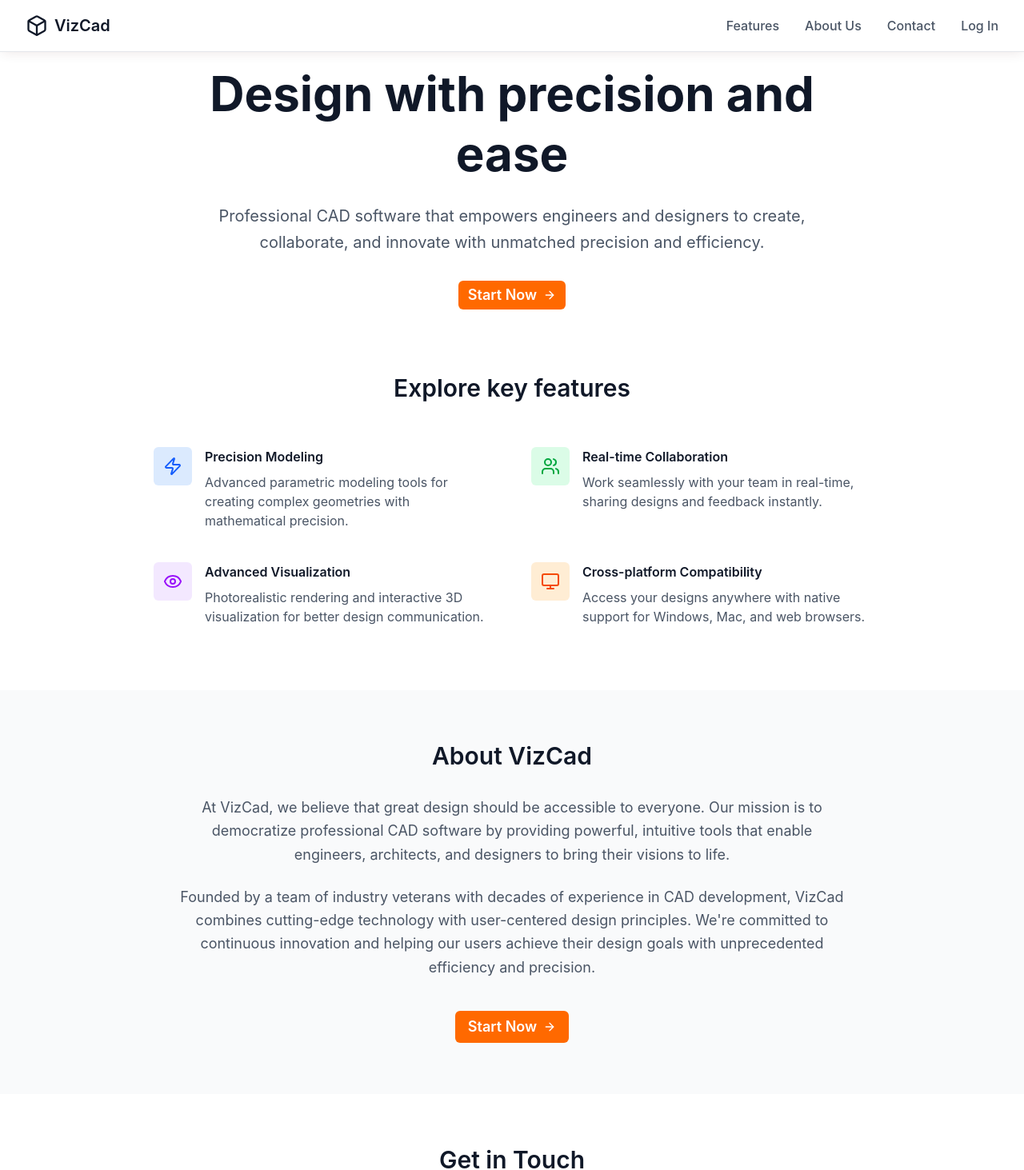
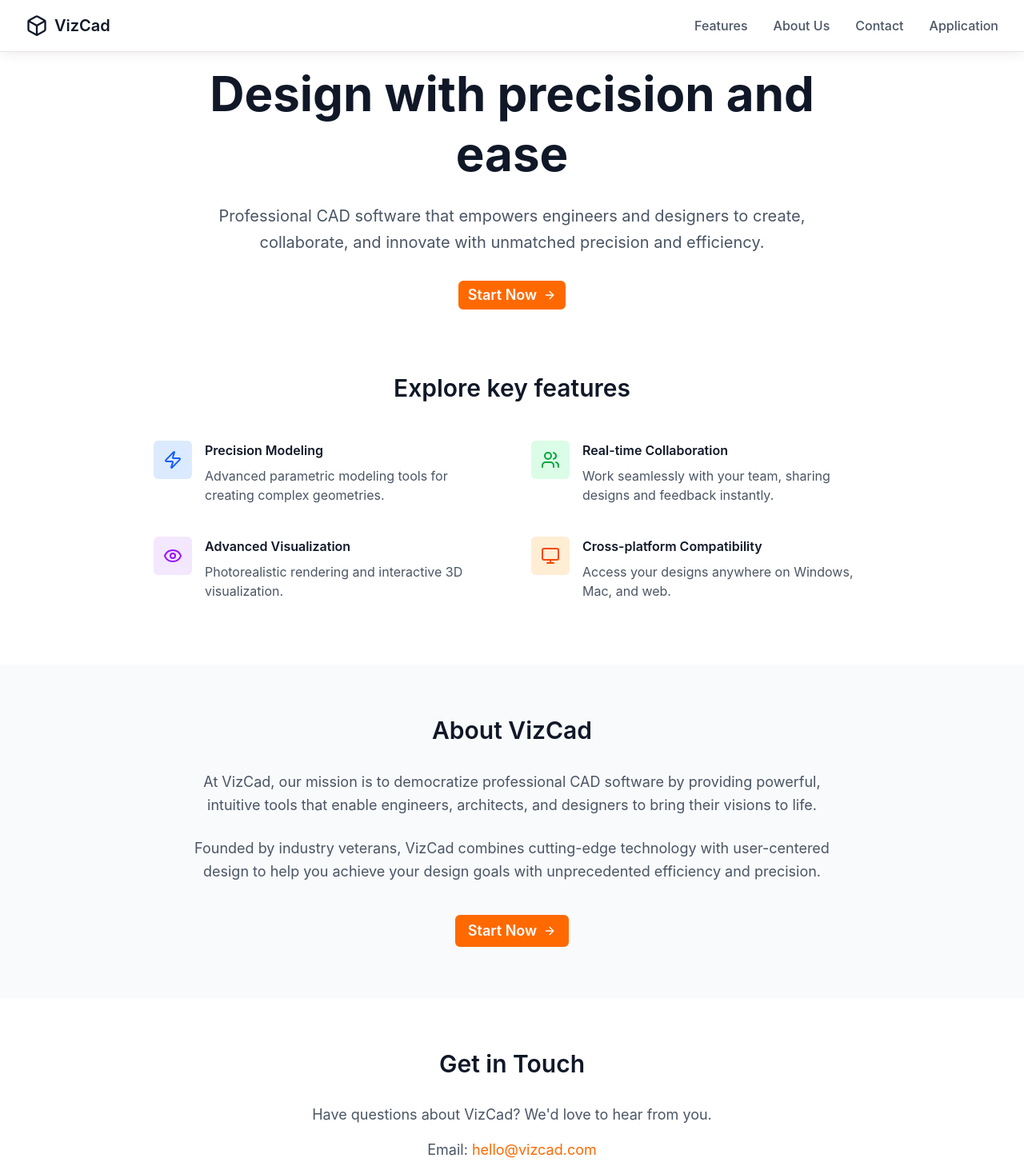
Before and after one commit to DuoMuskeeters/VizCad, a React (Vite) app: page / in a window 1280 px wide. Shown: the top 1463 px of the page at 80% size. Built offline with nearby package versions, Linux system fonts and the light colour scheme.

Commit message:
edit application page

```diff
--- a/src/components/Header.tsx
+++ b/src/components/Header.tsx
@@ -1,30 +1,61 @@
+"use client"
+
 import { Box } from "lucide-react"
-import { Link } from "@tanstack/react-router"
+import { Link, useLocation } from "@tanstack/react-router"
 
 export default function Header() {
+  const location = useLocation()
+  const isAppPage = location.pathname === "/app"
+
+  const handleNavClick = (sectionId: string) => {
+    if (isAppPage) {
+      // App sayfasındaysak ana sayfaya git ve section'a scroll yap
+      window.location.href = `/#${sectionId}`
+    } else {
+      // Ana sayfadaysak direkt scroll yap
+      const element = document.getElementById(sectionId)
+      if (element) {
+        element.scrollIntoView({ behavior: "smooth" })
+      }
+    }
+  }
+
   return (
     <header className="fixed top-0 left-0 right-0 z-50 bg-white border-b border-gray-200 shadow-sm">
       <nav className="max-w-7xl mx-auto px-4 sm:px-6 lg:px-8">
         <div className="flex justify-between items-center h-16">
-          {/* Logo */}
-          <div className="flex items-center space-x-2">
+          {/* Logo - Ana sayfaya yönlendir */}
+          <Link to="/" className="flex items-center space-x-2 hover:opacity-80 transition-opacity">
             <Box className="h-7 w-7 text-gray-900" />
             <span className="text-xl font-semibold text-gray-900">VizCad</span>
-          </div>
+          </Link>
 
           {/* Navigation Menu */}
           <div className="hidden md:flex items-center space-x-8">
-            <a href="#features" className="text-gray-600 hover:text-gray-900 font-medium">
+            <button
+              onClick={() => handleNavClick("features")}
+              className="text-gray-600 hover:text-gray-900 font-medium transition-colors cursor-pointer"
+            >
               Features
-            </a>
-            <a href="#about" className="text-gray-600 hover:text-gray-900 font-medium">
+            </button>
+            <button
+              onClick={() => handleNavClick("about")}
+              className="text-gray-600 hover:text-gray-900 font-medium transition-colors cursor-pointer"
+            >
               About Us
-            </a>
-            <a href="#contact" className="text-gray-600 hover:text-gray-900 font-medium">
+            </button>
+            <button
+              onClick={() => handleNavClick("contact")}
+              className="text-gray-600 hover:text-gray-900 font-medium transition-colors cursor-pointer"
+            >
               Contact
-            </a>
-            <Link to="/app" className="text-gray-600 hover:text-gray-900 font-medium">
-              Log In
+            </button>
+            <Link
+              to="/app"
+              className="text-gray-600 hover:text-gray-900 font-medium transition-colors"
+              onClick={() => handleNavClick("application")}
+            >
+              Application
             </Link>
           </div>
 
--- a/src/routes/app.tsx
+++ b/src/routes/app.tsx
@@ -1,10 +1,17 @@
-import { VtkApp } from "@/components/vtk";
-import { createFileRoute } from "@tanstack/react-router";
+import { VtkApp } from "@/components/vtk"
+import { createFileRoute } from "@tanstack/react-router"
 
 export const Route = createFileRoute("/app")({
-  component: RouteComponent,
-});
+  component: AppPage,
+})
 
-function RouteComponent() {
-  return <VtkApp />;
+function AppPage() {
+  return (
+    <div className="min-h-screen bg-white flex items-center justify-center p-4">
+      {/* Main Application Window */}
+      <div className="w-full max-w-7xl h-[57.5vh] bg-white rounded-lg border border-gray-200 shadow-lg overflow-hidden">
+        <VtkApp />
+      </div>
+    </div>
+  )
 }
--- a/src/routes/index.tsx
+++ b/src/routes/index.tsx
@@ -8,20 +8,19 @@ export const Route = createFileRoute("/")({
 
 function HomePage() {
   return (
-    // Ana sayfa kapsayıcısı
     <div className="min-h-screen bg-white">
+      {/* --- ANA BÖLÜM --- */}
+      <section className="py-20 px-4 sm:px-6 lg:px-8">
+        <div className="container mx-auto max-w-4xl">
+          {/*
+            DÜZELTME:
+            'grid lg:grid-cols-2' sınıfı yerine 'flex flex-col' kullanıldı.
+            Bu, içindeki iki ana bölümü (tanıtım ve özellikler) alt alta sıralar.
+            'gap-20' aralarındaki boşluğu ayarlar.
+          */}
+          <div className="flex flex-col gap-20">
 
-      {/* DÜZELTME:
-        Gereksiz katmanlar kaldırıldı. Her bir <section> artık ana div'in doğrudan altında,
-        daha temiz ve doğrusal bir yapıda yer alıyor.
-      */}
-
-      {/* Hero ve Özellikler Bölümü */}
-      <section className="py-20 px-4">
-        <div className="container mx-auto max-w-4xl">
-          <div className="flex flex-col space-y-20">
-
-            {/* Üst Kısım - Ana İçerik */}
+            {/* BÖLÜM 1: Ana İçerik */}
             <div className="space-y-8 text-center">
               <div className="space-y-6">
                 <h1 className="text-4xl sm:text-5xl lg:text-6xl font-bold text-gray-900 leading-tight">
@@ -32,6 +31,7 @@ function HomePage() {
                   with unmatched precision and efficiency.
                 </p>
               </div>
+
               <div>
                 <Button
                   asChild
@@ -45,10 +45,11 @@ function HomePage() {
               </div>
             </div>
 
-            {/* Alt Kısım - Temel Özellikler */}
-            <div className="space-y-8">
+            {/* BÖLÜM 2: Temel Özellikler */}
+            <div id="features" className="space-y-12">
               <h2 className="text-3xl font-semibold text-gray-900 text-center">Explore key features</h2>
-              <div className="grid grid-cols-1 md:grid-cols-2 gap-x-12 gap-y-10 pt-6">
+
+              <div className="grid grid-cols-1 md:grid-cols-2 gap-x-12 gap-y-10">
                 {/* Precision Modeling */}
                 <div className="flex items-start gap-4">
                   <div className="w-12 h-12 bg-blue-100 rounded-lg flex items-center justify-center flex-shrink-0">
@@ -57,10 +58,11 @@ function HomePage() {
                   <div>
                     <h3 className="font-semibold text-gray-900 mb-2">Precision Modeling</h3>
                     <p className="text-gray-600">
-                      Advanced parametric modeling tools for creating complex geometries with mathematical precision.
+                      Advanced parametric modeling tools for creating complex geometries.
                     </p>
                   </div>
                 </div>
+
                 {/* Real-time Collaboration */}
                 <div className="flex items-start gap-4">
                   <div className="w-12 h-12 bg-green-100 rounded-lg flex items-center justify-center flex-shrink-0">
@@ -69,10 +71,11 @@ function HomePage() {
                   <div>
                     <h3 className="font-semibold text-gray-900 mb-2">Real-time Collaboration</h3>
                     <p className="text-gray-600">
-                      Work seamlessly with your team in real-time, sharing designs and feedback instantly.
+                      Work seamlessly with your team, sharing designs and feedback instantly.
                     </p>
                   </div>
                 </div>
+
                 {/* Advanced Visualization */}
                 <div className="flex items-start gap-4">
                   <div className="w-12 h-12 bg-purple-100 rounded-lg flex items-center justify-center flex-shrink-0">
@@ -81,10 +84,11 @@ function HomePage() {
                   <div>
                     <h3 className="font-semibold text-gray-900 mb-2">Advanced Visualization</h3>
                     <p className="text-gray-600">
-                      Photorealistic rendering and interactive 3D visualization for better design communication.
+                      Photorealistic rendering and interactive 3D visualization.
                     </p>
                   </div>
                 </div>
+
                 {/* Cross-platform Compatibility */}
                 <div className="flex items-start gap-4">
                   <div className="w-12 h-12 bg-orange-100 rounded-lg flex items-center justify-center flex-shrink-0">
@@ -93,31 +97,28 @@ function HomePage() {
                   <div>
                     <h3 className="font-semibold text-gray-900 mb-2">Cross-platform Compatibility</h3>
                     <p className="text-gray-600">
-                      Access your designs anywhere with native support for Windows, Mac, and web browsers.
+                      Access your designs anywhere on Windows, Mac, and web.
                     </p>
                   </div>
                 </div>
               </div>
             </div>
-
           </div>
         </div>
       </section>
 
-      {/* About Us Section */}
+      {/* --- HAKKIMIZDA BÖLÜMÜ --- */}
       <section id="about" className="py-16 bg-gray-50">
         <div className="max-w-4xl mx-auto px-4 sm:px-6 lg:px-8 text-center">
           <h2 className="text-3xl font-semibold text-gray-900 mb-8">About VizCad</h2>
           <div className="space-y-6 text-lg text-gray-600 leading-relaxed">
             <p>
-              At VizCad, we believe that great design should be accessible to everyone. Our mission is to democratize
-              professional CAD software by providing powerful, intuitive tools that enable engineers, architects, and
-              designers to bring their visions to life.
+              At VizCad, our mission is to democratize professional CAD software by providing powerful, intuitive tools
+              that enable engineers, architects, and designers to bring their visions to life.
             </p>
             <p>
-              Founded by a team of industry veterans with decades of experience in CAD development, VizCad combines
-              cutting-edge technology with user-centered design principles. We're committed to continuous innovation and
-              helping our users achieve their design goals with unprecedented efficiency and precision.
+              Founded by industry veterans, VizCad combines cutting-edge technology with user-centered design to help you
+              achieve your design goals with unprecedented efficiency and precision.
             </p>
           </div>
           <div className="mt-10">
@@ -135,7 +136,7 @@ function HomePage() {
         </div>
       </section>
 
-      {/* Contact Section */}
+      {/* --- İLETİŞİM BÖLÜMÜ --- */}
       <section id="contact" className="py-16 bg-white">
         <div className="max-w-4xl mx-auto px-4 sm:px-6 lg:px-8 text-center">
           <h2 className="text-3xl font-semibold text-gray-900 mb-8">Get in Touch</h2>
@@ -159,7 +160,7 @@ function HomePage() {
         </div>
       </section>
 
-      {/* Footer */}
+      {/* --- FOOTER --- */}
       <footer className="py-8 border-t border-gray-200 bg-white">
         <div className="max-w-7xl mx-auto px-4 sm:px-6 lg:px-8">
           <div className="flex flex-col md:flex-row justify-between items-center gap-4">
--- a/src/styles.css
+++ b/src/styles.css
@@ -167,14 +167,13 @@ code {
 
 @layer base {
   * {
-    @apply border-border outline-ring/50;
-    box-sizing: border-box;
+    @apply border-border outline-ring/50 box-border;
   }
   body {
-    @apply bg-background text-foreground;
+    @apply bg-background text-foreground m-0;
   }
 }
 
 html {
-  scroll-behavior: smooth;
+  @apply scroll-smooth;
 }
```
Also changed, not shown: src/components/vtk.tsx (+80 -95 lines).
